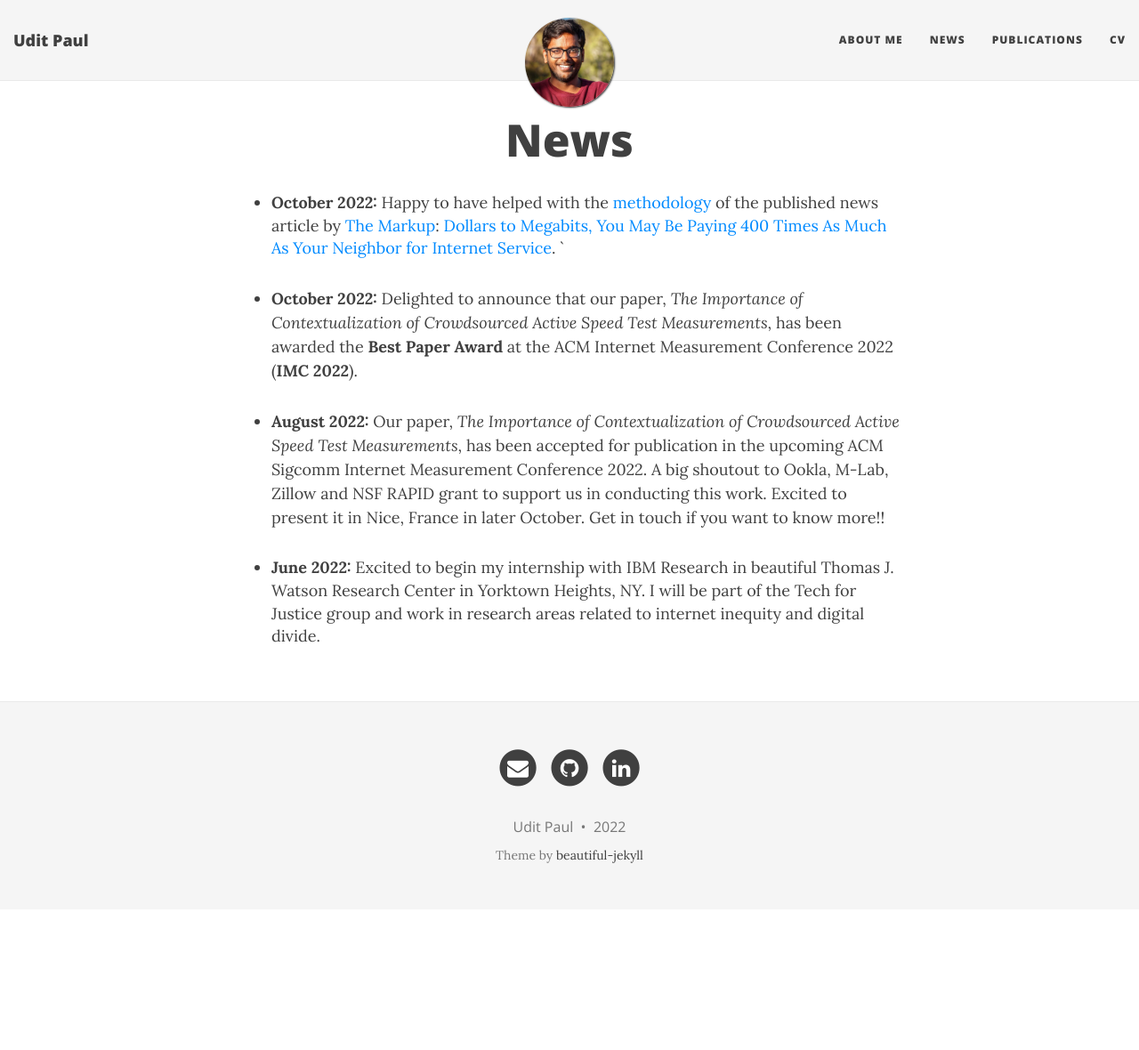
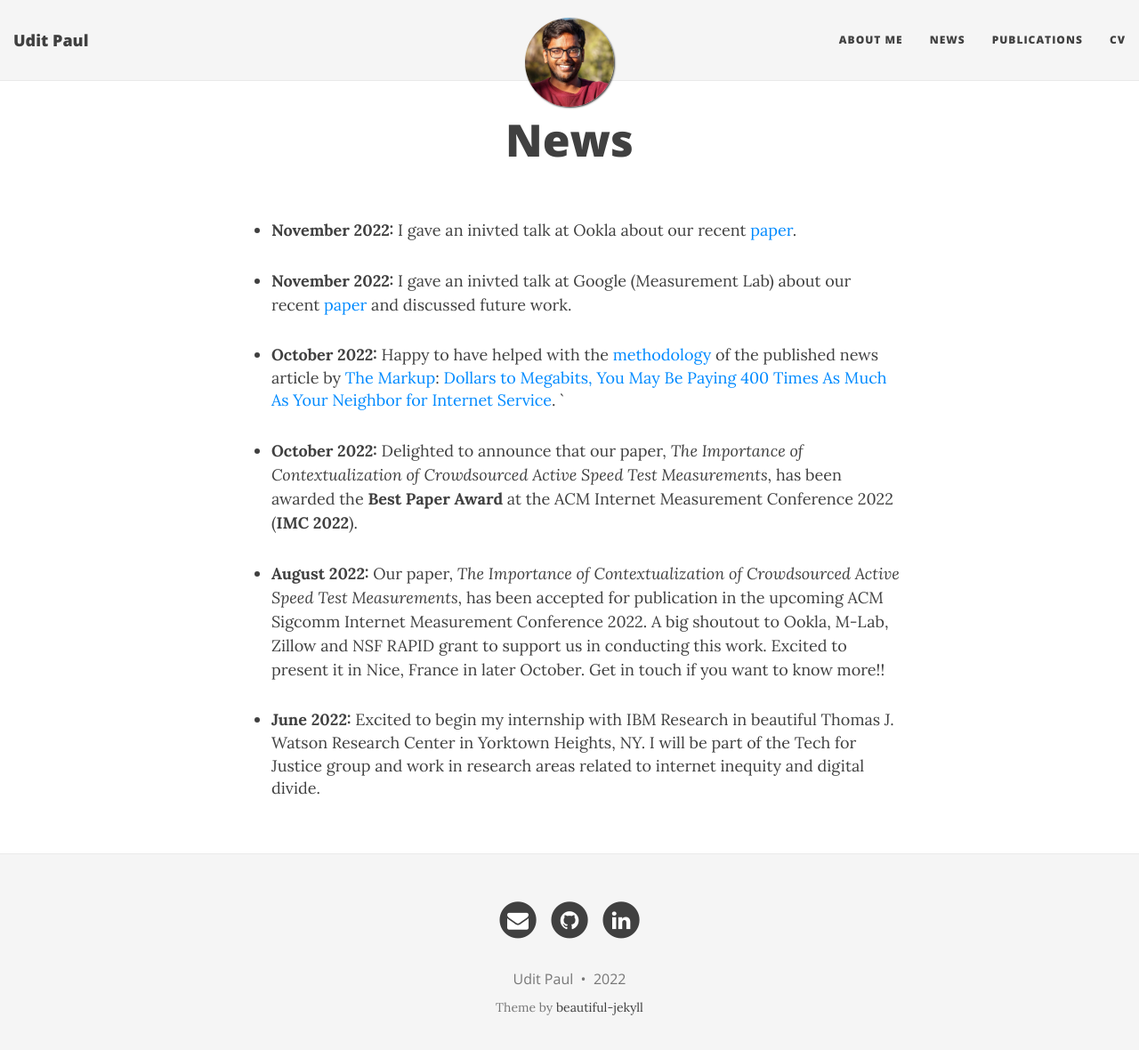
Before and after one commit to u-paul/u-paul.github.io, a Jekyll site: the page built from news.md, in a window 1280 px wide and 1193 px high. Shown: the top 1180 px of the window at 89% size. Built offline with Jekyll 4.4.1, drawn with Linux system fonts in a browser that asks for light colours; nearby versions of some CDN libraries.

Commit message:
added talk news

```diff
--- a/news.md
+++ b/news.md
@@ -2,6 +2,10 @@
 layout: page
 title: News
 ---
+
+- **November 2022:** I gave an inivted talk at Ookla about our recent [paper](https://dl.acm.org/doi/abs/10.1145/3517745.3561441){:target="_blank"}.
+
+- **November 2022:** I gave an inivted talk at Google (Measurement Lab) about our recent [paper](https://dl.acm.org/doi/abs/10.1145/3517745.3561441){:target="_blank"} and discussed future work.
 
 - **October 2022:** Happy to have helped with the [methodology](https://themarkup.org/show-your-work/2022/10/19/how-we-uncovered-disparities-in-internet-deals){:target="_blank"} of the published news article by [The Markup](https://themarkup.org/){:target="_blank"}: [Dollars to Megabits, You May Be Paying 400 Times As Much As Your Neighbor for Internet Service](https://themarkup.org/still-loading/2022/10/19/dollars-to-megabits-you-may-be-paying-400-times-as-much-as-your-neighbor-for-internet-service){:target="_blank"}.
 `
```
